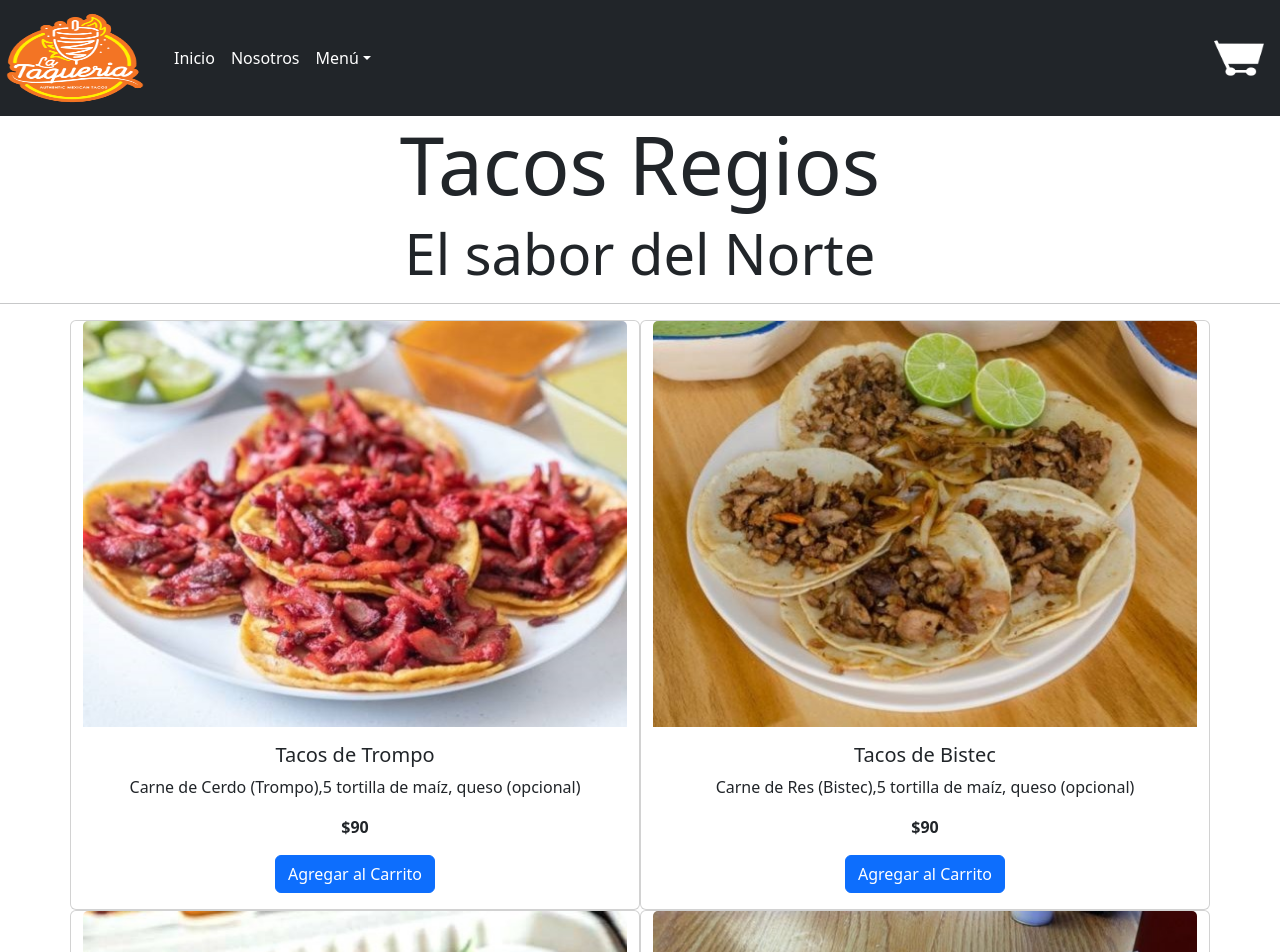
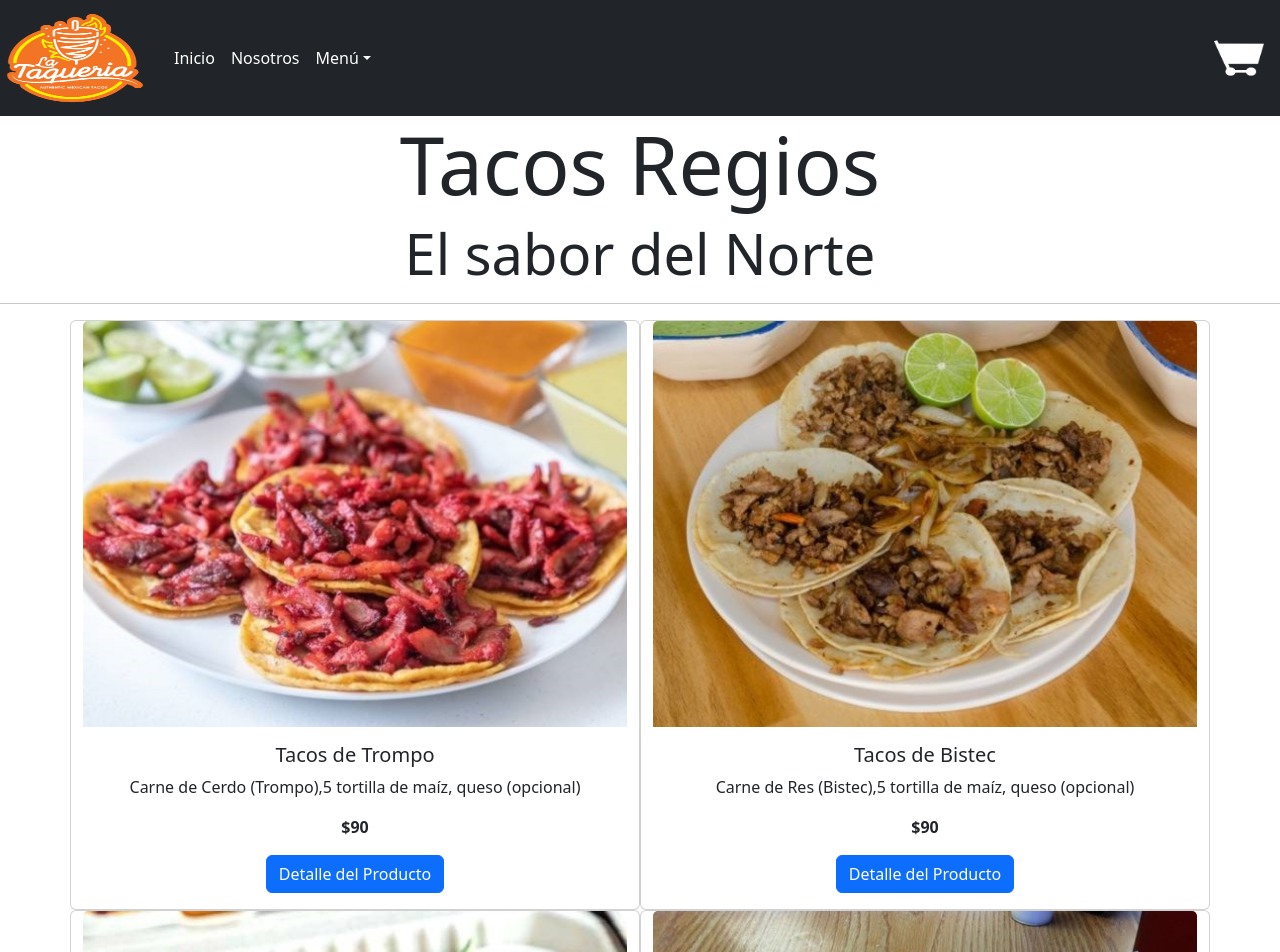
Before and after one commit to jerg70/tacosregios_rios, a React (Create React App) app: page / in a window 1280 px wide. Shown: the top 952 px of the page. Built offline with nearby package versions, Linux system fonts and the light colour scheme.

Commit message:
correcion de rutas

```diff
--- a/src/App.js
+++ b/src/App.js
@@ -16,7 +16,7 @@ function App() {
         <Route path='/categoria/:categoryId' element={<ItemListContainer titulo="Tacos Regios" slogan="El sabor del Norte"/>} />
         <Route path='/nosotros' element={<Nosotros/>} />
         <Route path='/cart' element={<Cart />} />
-        <Route path='/detalle/itemId' element={<ItemDetailContainer />} />
+        <Route path='/detalle/:itemId' element={<ItemDetailContainer />} />
       </Routes>
     </BrowserRouter>
     </div>
--- a/src/components/Item.jsx
+++ b/src/components/Item.jsx
@@ -9,7 +9,7 @@ const Item = ({info}) =>{
         <h5 className="card-title">{info.title}</h5>
         <p className="card-text">{info.description}</p>
         <p className="card-text precioLetra">${info.price}</p>
-        <Link to={`/detalle/${info.id}`} className="btn btn-primary mx-auto" >Agregar al Carrito</Link>
+        <Link to={`/detalle/${info.id}`} className="btn btn-primary mx-auto" >Detalle del Producto</Link>
     </div>
 </div>
     );
```
